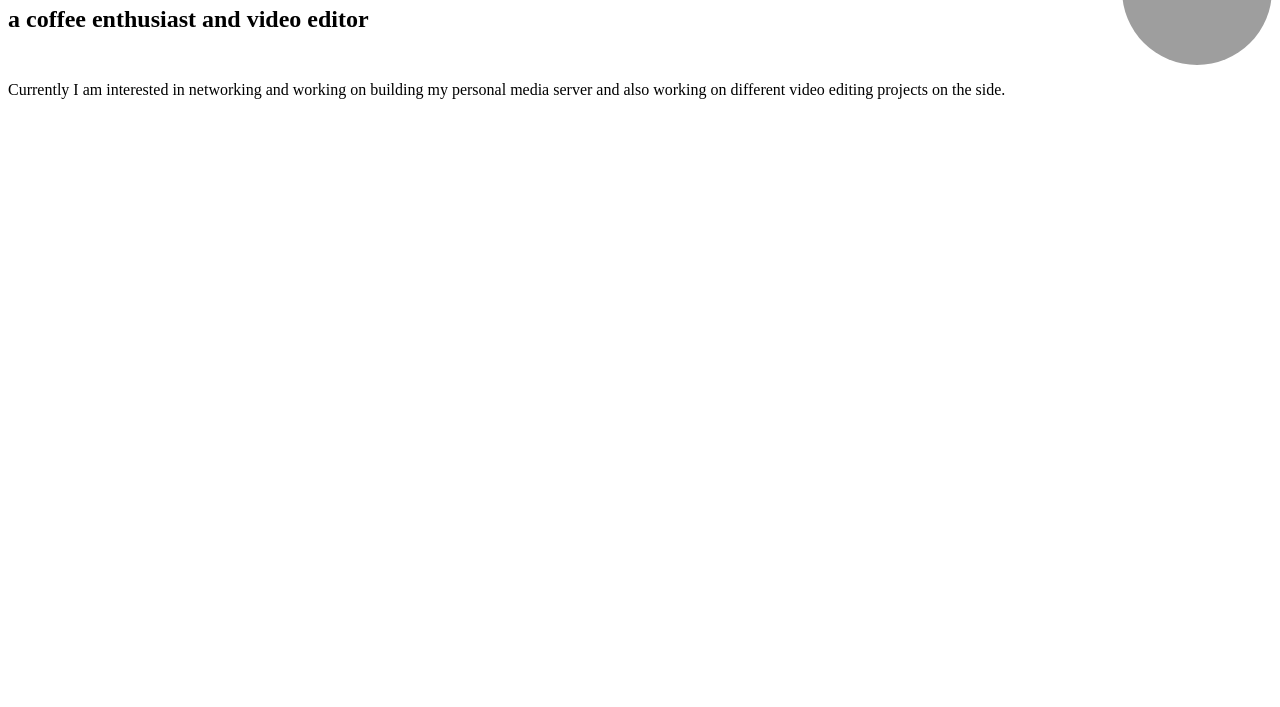
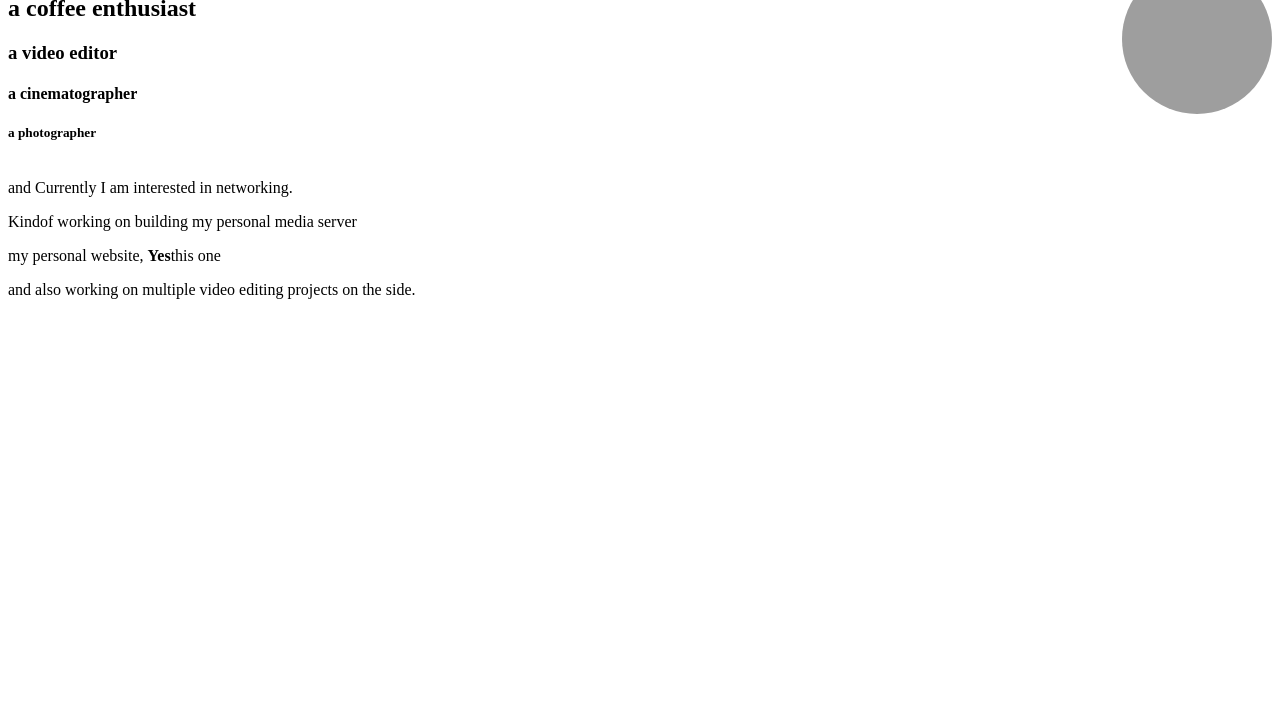
Before and after one commit to quixoute/chakrabortyenterprise, a plain HTML site: page index.html in a window 1280 px wide. Shown: the part 93-800 px from the top of the page. Drawn offline with Linux system fonts and the light colour scheme; grey boxes are pictures that could not be loaded.

Commit message:
Update index.html

```diff
--- a/index.html
+++ b/index.html
@@ -24,11 +24,17 @@
     <div class="container">
         <div>
             <h1>Hi, I am Sourav Chakraborty</h1>
-            <h2>a coffee enthusiast and video editor</h2>
+            <h2>a coffee enthusiast</h2>
+            <h3>a video editor</h3>
+            <h4>a cinematographer</h4>
+            <h5>a photographer</h5>
         </div>
         <img src="IMG_6799.jpg" alt="Sourav Chakraborty" class="thumbnail">
     </div>
 
-    <p>Currently I am interested in networking and working on building my personal media server and also working on different video editing projects on the side.</p>
+    <p>and Currently I am interested in networking.</p>
+    <p>Kindof working on building my personal media server</p>
+    <p>my personal website, <b>Yes</b>this one</p>
+    <p>and also working on multiple video editing projects on the side.</p>
 </body>
 </html>
```
